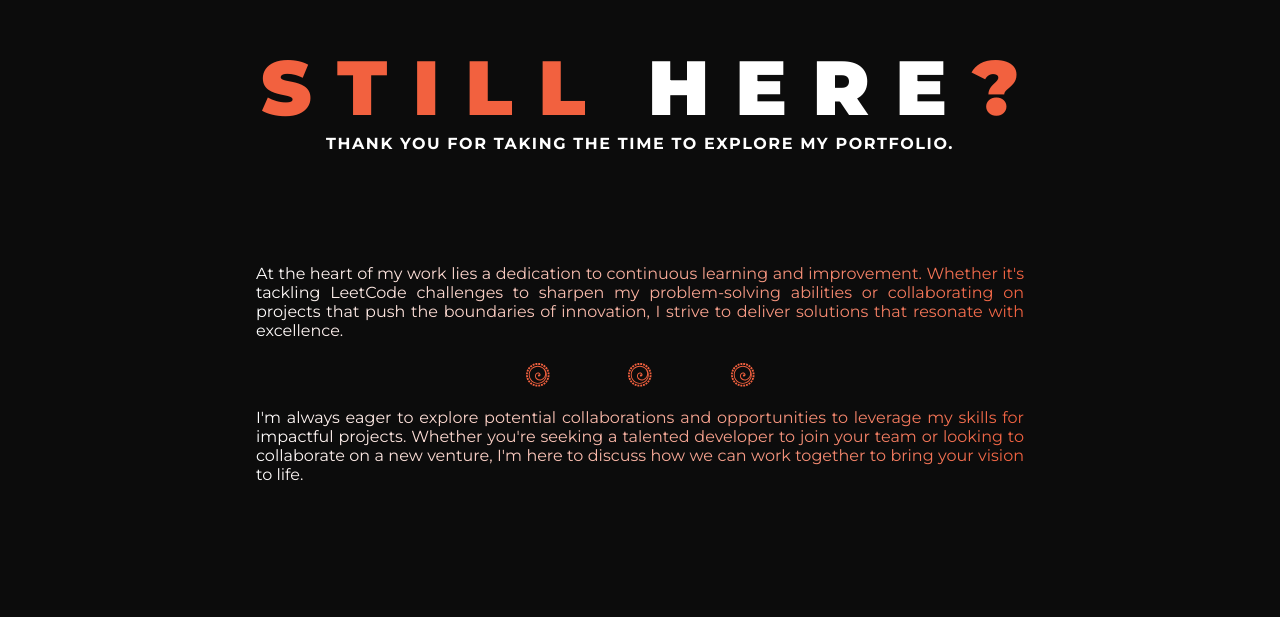
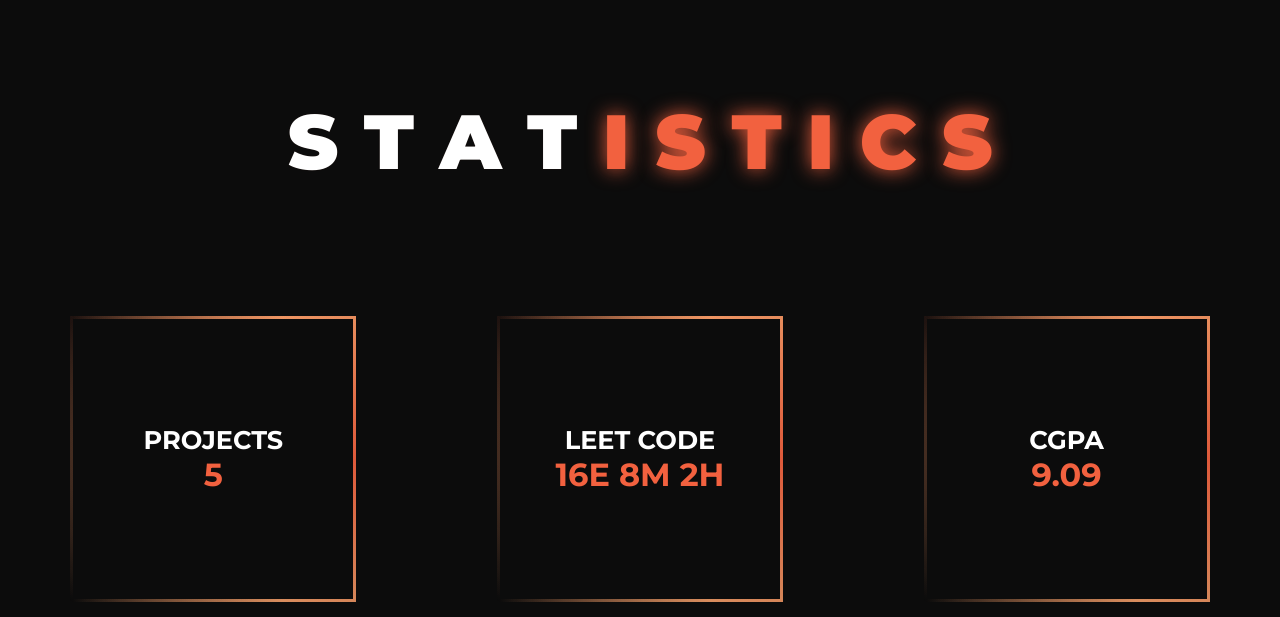
Before and after one commit to ZingadePrathamesh/PrathameshZingade, a React (Vite) app: page / in a window 1280 px wide. Shown: the part 1703-2320 px from the top of the page. Built offline with nearby package versions, Linux system fonts and the light colour scheme.

Commit message:
completed the statistics page for desktoop

```diff
--- a/src/App.jsx
+++ b/src/App.jsx
@@ -2,6 +2,7 @@
 import Navbar from './components/Navbar';
 import Profile from './components/Profile';
 import Services from './components/Services';
+import Statistics from './components/Statistics';
 import StillHere from './components/StillHere';
 
 function App() {
@@ -11,6 +12,7 @@
       <Navbar/>
       <Profile/>
       <Services/>
+      <Statistics/>
       <StillHere/>
     </div>
 
--- /dev/null
+++ b/src/components/Statistics.jsx
@@ -0,0 +1,33 @@
+import '../styles/statistics.css';
+
+export default function Statistics(){
+    const subHeads = ["PROJECTS", "LEET CODE", "CGPA"]
+    const values = ['5', '16E 8M 2H', '9.09']
+
+    return(
+        <div className="statistics">
+            <div className="statistics-heading">
+                {
+                    "STATISTICS".split('').map((letter, index)=>(
+                        <h2 className={index<4 ?"montserrat-extra-bold statistics-white" : "montserrat-extra-bold statistics-letter" }>{letter}</h2>
+                    ))
+                }
+            </div>
+
+            <div className="circles-div">
+                {
+                    subHeads.map((sub, index)=>(
+                        <div className="circle">
+                            <div className="circle-text">
+                                <h4 className="sub-head montserrat-bold">{sub}</h4>
+                                <h3 className="value">{values[index]}</h3>
+                            </div>
+                        </div>
+                    ))
+                }
+
+            </div>
+
+        </div>
+    )
+}
--- a/src/components/StillHere.jsx
+++ b/src/components/StillHere.jsx
@@ -6,6 +6,9 @@
 export default function StillHere(){
     const stillhere = "STILL HERE?"
     const stillHere = stillhere.split('')
+    const thankYou = "Thank you for taking the time to explore my portfolio.";
+    const para1 = "At the heart of my work lies a dedication to continuous learning and improvement. Whether it's tackling LeetCode challenges to sharpen my problem-solving abilities or collaborating on projects that push the boundaries of innovation, I strive to deliver solutions that resonate with excellence.";
+    const para2= "I'm always eager to explore potential collaborations and opportunities to leverage my skills for impactful projects. Whether you're seeking a talented developer to join your team or looking to collaborate on a new venture, I'm here to discuss how we can work together to bring your vision to life.";
     return(
         <div className="still-here">
             <div className='still-here-heading'>
@@ -20,15 +23,15 @@
                     })
                 }
             </div>
-            <h2 className='still-here-subhead montserrat-bold'>Thank you for taking the time to explore my portfolio.</h2>
+            <h2 className='still-here-subhead montserrat-bold'>{thankYou}</h2>
             <div className='still-here-bottom'>
-                <h4 className='montserrat-regular still-here-text'>At the heart of my work lies a dedication to continuous learning and improvement. Whether it's tackling LeetCode challenges to sharpen my problem-solving abilities or collaborating on projects that push the boundaries of innovation, I strive to deliver solutions that resonate with excellence.</h4>
+                <h4 className='montserrat-regular still-here-text'>{para1}</h4>
                 <div className='spiral-icons'>
                     <GiDividedSpiral className='spirals'/>
                     <GiDividedSpiral className='spirals'/>
                     <GiDividedSpiral className='spirals'/>
                 </div>
-                <h4 className='montserrat-regular still-here-text'>I'm always eager to explore potential collaborations and opportunities to leverage my skills for impactful projects. Whether you're seeking a talented developer to join your team or looking to collaborate on a new venture, I'm here to discuss how we can work together to bring your vision to life.</h4>
+                <h4 className='montserrat-regular still-here-text'>{para2}</h4>
             </div>
             <div className='connect-div'>
                 {connectWithMe()}
--- /dev/null
+++ b/src/styles/statistics.css
@@ -0,0 +1,118 @@
+.statistics{
+    display: flex;
+    flex-direction: column;
+    width: 100%;
+    height: 100vh;
+    align-items: center;
+    justify-content: center;
+}
+
+.statistics-heading, .circles-div{
+    display: flex;
+    align-items: center;
+    justify-content: center;
+    width: 100%;
+    margin: 5%;
+}
+.circles-div{
+    justify-content: space-around;
+}
+
+.statistics-white, .statistics-letter {
+    font-size: 480%;
+    margin: 0px 1%;
+    padding: 0;
+    text-shadow: none; /* Reset text-shadow initially */
+}
+
+.statistics-white {
+    color: white;
+    animation: glowAnimation 2s linear infinite;
+}
+
+.statistics-letter {
+    color: #F2613F;
+    animation: glowAnimation 4s linear infinite;
+}
+
+@keyframes glowAnimation {
+    0% {
+        text-shadow: none;
+    }
+    50% {
+        text-shadow: 0 0 20px #F2613F; /* Adjust the glow intensity as needed */
+    }
+    100% {
+        text-shadow: none;
+    }
+}
+
+
+
+
+.sub-head, .value{
+    padding: 0;
+    margin: 0;
+    text-align: center;
+    transition: all 0.3s;
+}
+.sub-head{
+    font-size: 160%;
+    color: white;
+}
+
+.value{
+    font-size: 200%;
+    color: #F2613F;
+}
+
+.circle{
+    display: flex;
+    flex-direction: column;
+    align-items: center;
+    justify-content: center;
+    width: 280px;
+    height: 280px;
+    border-radius: 100%;
+    border: 3px solid transparent;
+    animation: borderAnimation 5s linear infinite; /* Adjust duration as needed */
+}
+@keyframes borderAnimation {
+    0% {
+        border-image-slice: 1;
+        border-image-source: radial-gradient(circle at top, #F2613F, transparent);
+    }
+    25% {
+        border-image-slice: 1;
+        border-image-source: radial-gradient(circle at right, #F2613F, #F6A16B, transparent);
+    }
+    50% {
+        border-image-slice: 1;
+        border-image-source: radial-gradient(circle at bottom, #F6A16B, #FBEAC8, transparent);
+    }
+    75% {
+        border-image-slice: 1;
+        border-image-source: radial-gradient(circle at left, #FBEAC8, white, transparent);
+    }
+    100% {
+        border-image-slice: 1;
+        border-image-source: radial-gradient(circle at top, white, #F2613F, transparent);
+    }
+}
+
+
+
+
+
+.circle:hover{
+
+    .sub-head{
+        color: #F2613F;
+    }
+
+    .value{
+        color: white;
+        text-shadow: 0 0 15px #F2613F;
+    }
+
+}
```
